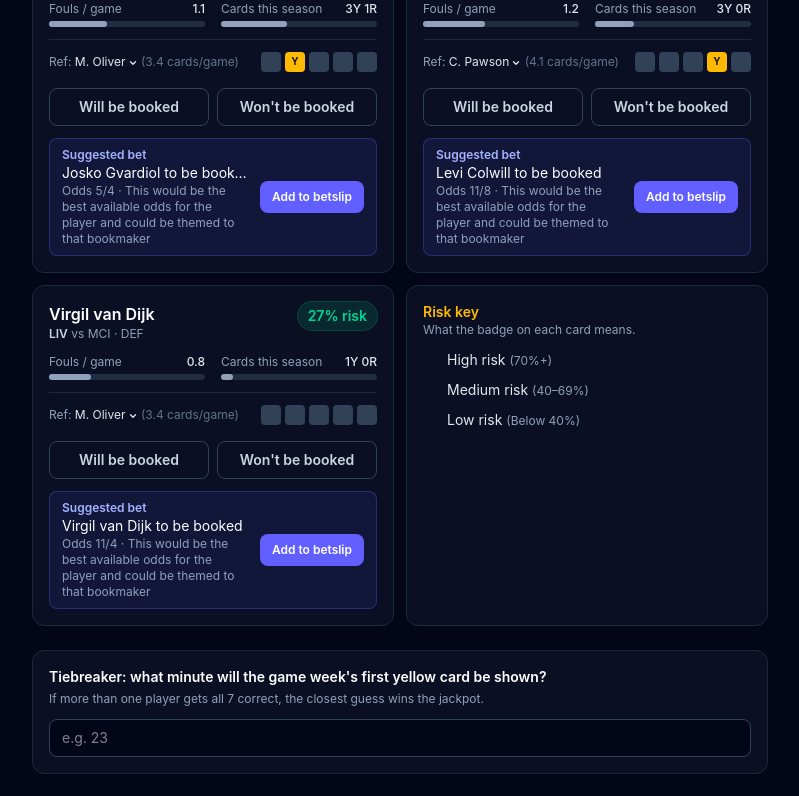
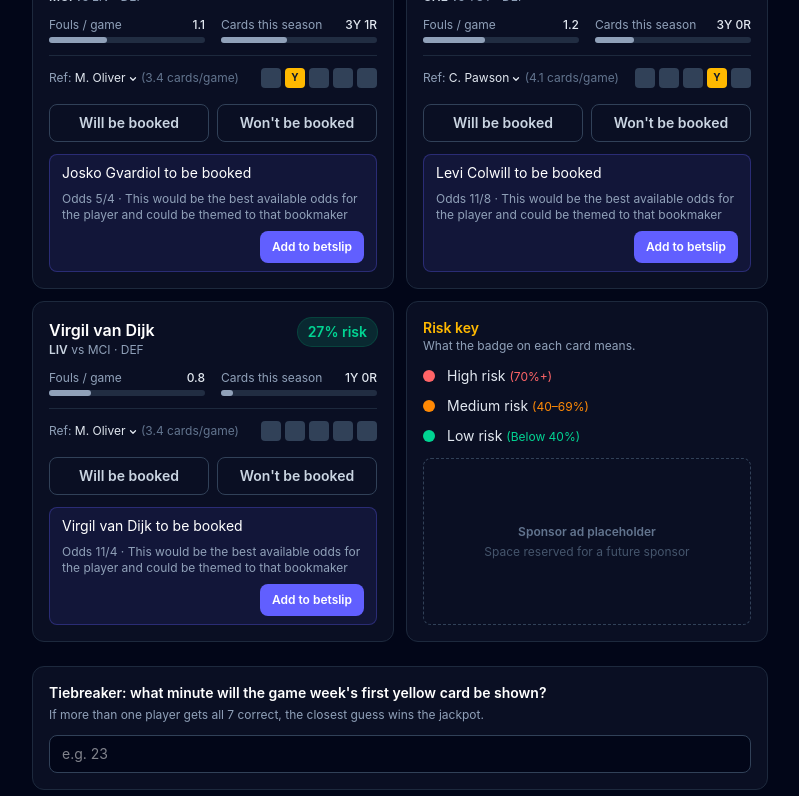
Before and after one commit to wanandonly/player-carded-FTP-prototype, a React (Vite) app: page / in a window 1280 px wide. Shown: the part 1220-2016 px from the top of the page, without its empty margins (240-1039 px from the left). Built offline with nearby package versions, Linux system fonts and the light colour scheme.

Commit message:
refactor: Player Card bet area styling updates

```diff
--- a/src/components/PlayerCard.tsx
+++ b/src/components/PlayerCard.tsx
@@ -19,7 +19,9 @@ export function PlayerCard({
   const { player, team, opponent, referee, stats, risk } = entry;
   const [showRefStats, setShowRefStats] = useState(false);
 
-  const fractionalOdds = toFractionalOdds(decimalOddsFromRiskPercent(risk.riskPercent));
+  const fractionalOdds = toFractionalOdds(
+    decimalOddsFromRiskPercent(risk.riskPercent),
+  );
 
   return (
     <div className="flex w-full flex-col gap-3 rounded-xl border border-slate-800 bg-slate-900/60 p-4 text-left">
@@ -132,18 +134,15 @@ export function PlayerCard({
         </button>
       </div>
 
-      <div className="flex items-center justify-between gap-3 rounded-lg border border-indigo-500/30 bg-indigo-500/10 px-3 py-2">
-        <div className="min-w-0">
-          <p className="text-xs font-semibold text-indigo-300">Suggested bet</p>
-          <p className="truncate text-sm text-white">
-            {player.name} to be booked
-          </p>
+      <div className="flex flex-col gap-2 rounded-lg border border-indigo-500/30 bg-indigo-500/10 px-3 py-2">
+        <div>
+          <p className="text-sm text-white mb-2">{player.name} to be booked</p>
           <p className="text-xs text-slate-400">
             Odds {fractionalOdds} · This would be the best available odds for
             the player and could be themed to that bookmaker
           </p>
         </div>
-        <span className="shrink-0 rounded-lg bg-indigo-500 px-3 py-2 text-xs font-semibold text-white">
+        <span className="self-end rounded-lg bg-indigo-500 px-3 py-2 text-xs font-semibold text-white">
           Add to betslip
         </span>
       </div>
--- a/src/components/RiskBadge.tsx
+++ b/src/components/RiskBadge.tsx
@@ -4,9 +4,9 @@ interface RiskBadgeProps {
 }
 
 export function riskTone(riskPercent: number) {
-  if (riskPercent >= 70) return { bg: 'bg-red-500/15', text: 'text-red-400', ring: 'ring-red-500/30' }
-  if (riskPercent >= 40) return { bg: 'bg-orange-500/15', text: 'text-orange-400', ring: 'ring-orange-500/30' }
-  return { bg: 'bg-emerald-500/15', text: 'text-emerald-400', ring: 'ring-emerald-500/30' }
+  if (riskPercent >= 70) return { bg: 'bg-red-500/15', text: 'text-red-400', ring: 'ring-red-500/30', dot: 'bg-red-400' }
+  if (riskPercent >= 40) return { bg: 'bg-orange-500/15', text: 'text-orange-400', ring: 'ring-orange-500/30', dot: 'bg-orange-400' }
+  return { bg: 'bg-emerald-500/15', text: 'text-emerald-400', ring: 'ring-emerald-500/30', dot: 'bg-emerald-400' }
 }
 
 export function RiskBadge({ riskPercent, size = 'sm' }: RiskBadgeProps) {
--- a/src/components/RiskKey.tsx
+++ b/src/components/RiskKey.tsx
@@ -19,17 +19,20 @@ export function RiskKey() {
           const tone = riskTone(tier.sample);
           return (
             <li key={tier.label} className="flex items-center gap-3">
-              <span
-                className={`h-3 w-3 shrink-0 rounded-full ${tone.text.replace("text-", "bg-")}`}
-              />
+              <span className={`h-3 w-3 shrink-0 rounded-full ${tone.dot}`} />
               <p className="text-sm text-slate-200">
                 {tier.label}{" "}
-                <span className="text-xs text-slate-400">({tier.range})</span>
+                <span className={`text-xs ${tone.text}`}>({tier.range})</span>
               </p>
             </li>
           );
         })}
       </ul>
+
+      <div className="flex min-h-24 flex-1 flex-col items-center justify-center gap-1 rounded-lg border border-dashed border-slate-700 p-4 text-center">
+        <p className="text-xs font-semibold text-slate-500">Sponsor ad placeholder</p>
+        <p className="text-xs text-slate-600">Space reserved for a future sponsor</p>
+      </div>
     </div>
   );
 }
```
